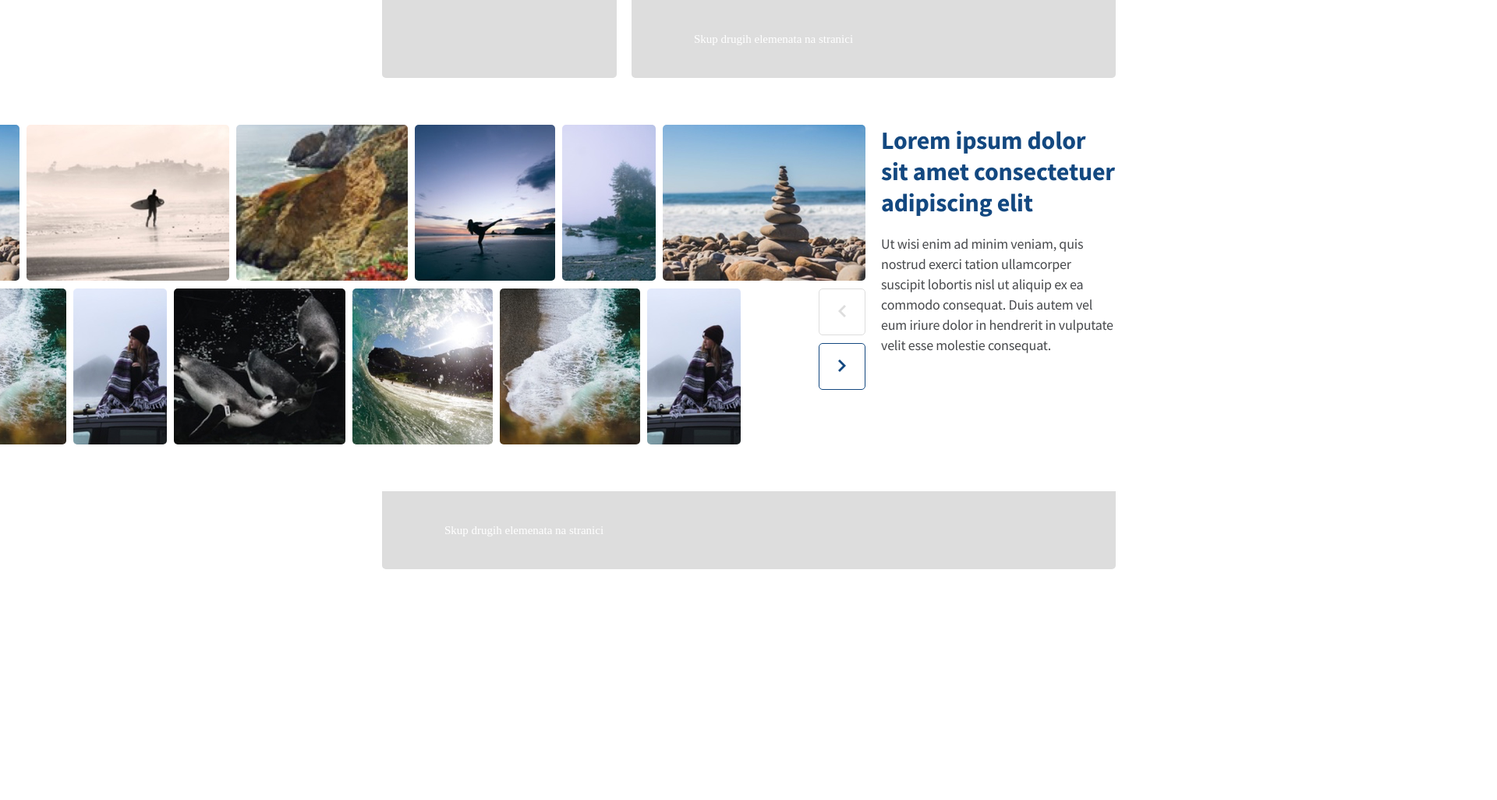
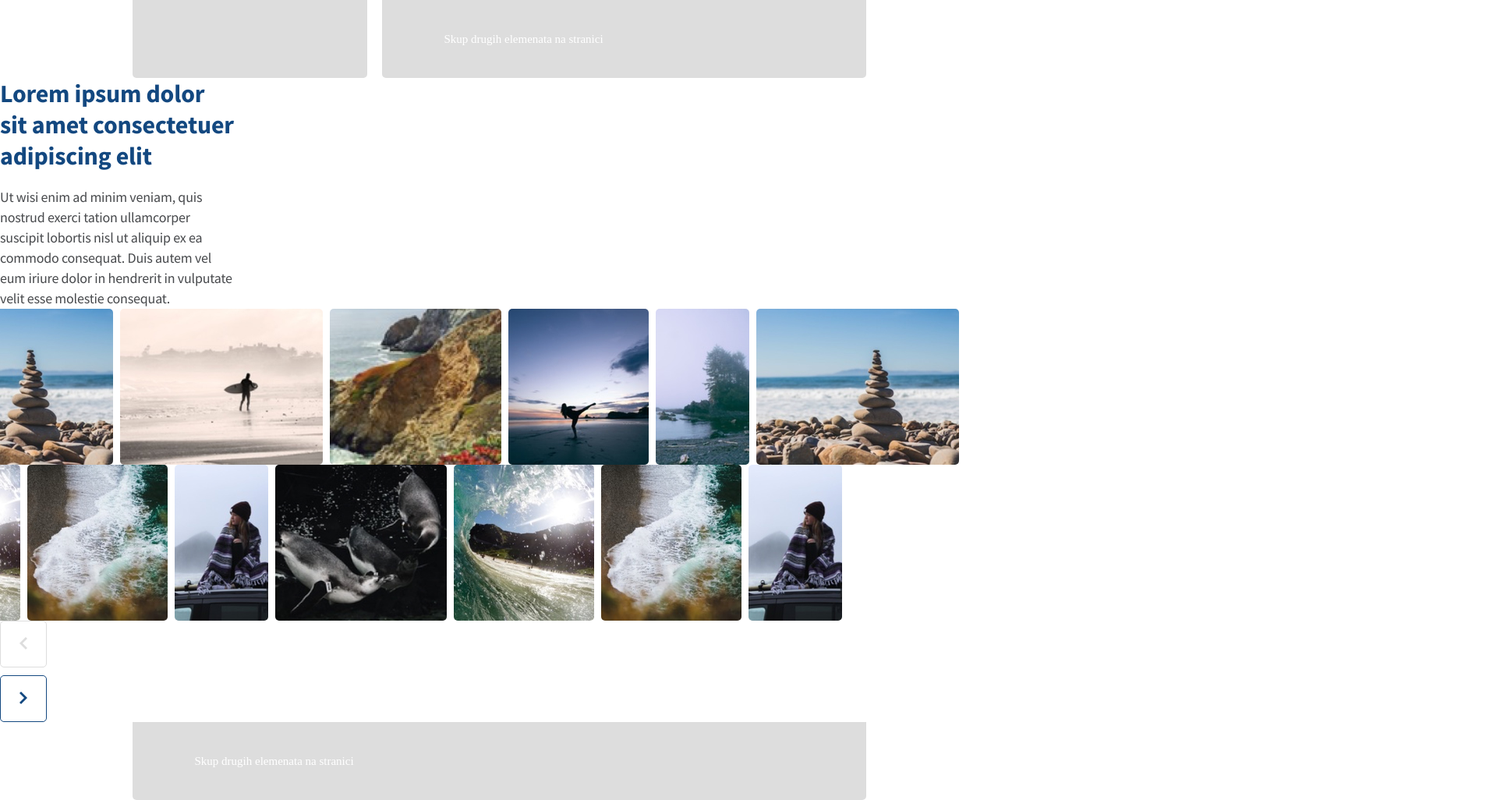
Before and after one commit to majdandzic-dominik/WebImageSlider, a plain HTML site: page index.html in a window 1280 px wide. Shown: the whole page at 78% size, 1920 px wide, since content can reach past the window. Before the commit the page ends 800 px from the top, so only its background shows below. Drawn offline with nearby package versions, Linux system fonts and the light colour scheme.

Commit message:
Removed absolute positioning

```diff
--- a/index.html
+++ b/index.html
@@ -12,7 +12,6 @@
 </head>
 
 <body>
-
     <header>
         <div class="header-left">
         </div>
@@ -28,6 +27,7 @@
         </p>
     </div>
 
+    <div class="slider-container">
         <div class="slider-row top-row">
             <img src="./images/slider-image-1.jpg" alt="Slider image 1">
             <img src="./images/slider-image-2.jpg" alt="Slider image 2">
@@ -50,8 +50,6 @@
             <img src="./images/slider-image-8.jpg" alt="Slider image 8">
             <img src="./images/slider-image-9.jpg" alt="Slider image 9">
         </div>
-
-
         <div class="slider-btns">
             <button id="btnScrollLeft">
                 <img src="./images/arrow-gray-left.png" alt="Previous image">
@@ -60,7 +58,7 @@
                 <img src="./images/arrow-blue-right.png" alt="Next image">
             </button>
         </div>
-
+    </div>
 
     <footer>
         Skup drugih elemenata na stranici
--- a/style.scss
+++ b/style.scss
@@ -13,21 +13,13 @@ $font-main: "Source Sans Pro", sans-serif;
     box-sizing: border-box;
 }
 
-body {
-    position: relative;
-    width: 1920px;
-    height: 730px;
-}
-
 /*header -------------------------------------------------------------------*/
 header {
     display: flex;
     flex-direction: row;
-    position: absolute;
     width: 941px;
     height: 100px;
-    right: 489px;
-    top: 0px;
+    margin: auto;
 }
 
 .header-left {
@@ -56,11 +48,9 @@ footer {
     display: flex;
     align-items: center;
     background-color: $color-light-gray;
-    position: absolute;
     width: 941px;
     height: 100px;
-    right: 489px;
-    bottom: 0px;
+    margin: auto;
     padding-left: 80px;
     border-radius: 0px 0px 5px 5px;
     font-size: 15px;
@@ -82,33 +72,24 @@ footer {
     }
 }
 
-.no-transitions{
+.no-transitions {
     transition: none;
 }
 
 .top-row {
-    position: absolute;
     width: 1230px;
     height: 200px;
-    left: -120px;
-    top: 160px;
 }
 
 .bot-row {
-    position: absolute;
     width: 1080px;
     height: 200px;
-    left: -130px;
-    bottom: 160px;
 }
 
 /*slider buttons ----------------------------------------------*/
 .slider-btns {
-    position: absolute;
     width: 60px;
     height: 130px;
-    right: 810px;
-    bottom: 230px;
 
     > button {
         background-color: white;
@@ -133,11 +114,8 @@ footer {
 /*slider info text --------------------------------------------------------*/
 
 .slider-info {
-    position: absolute;
     width: 301px;
     height: 296px;
-    right: 489px;
-    top: 160px;
     font-family: $font-main;
     font-style: normal;
 
```
Also changed, not shown: style.css, 1 other file. Lines whose indentation alone changed are shown as unchanged.
